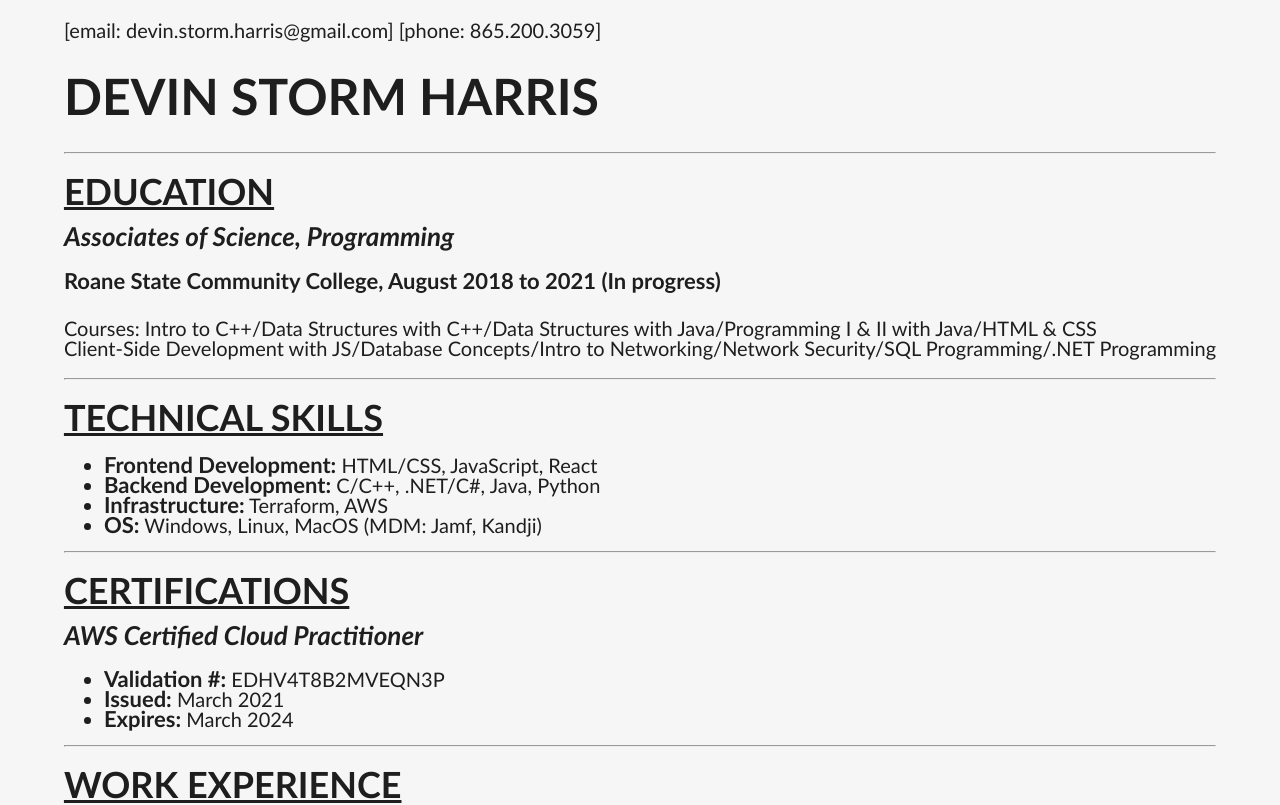
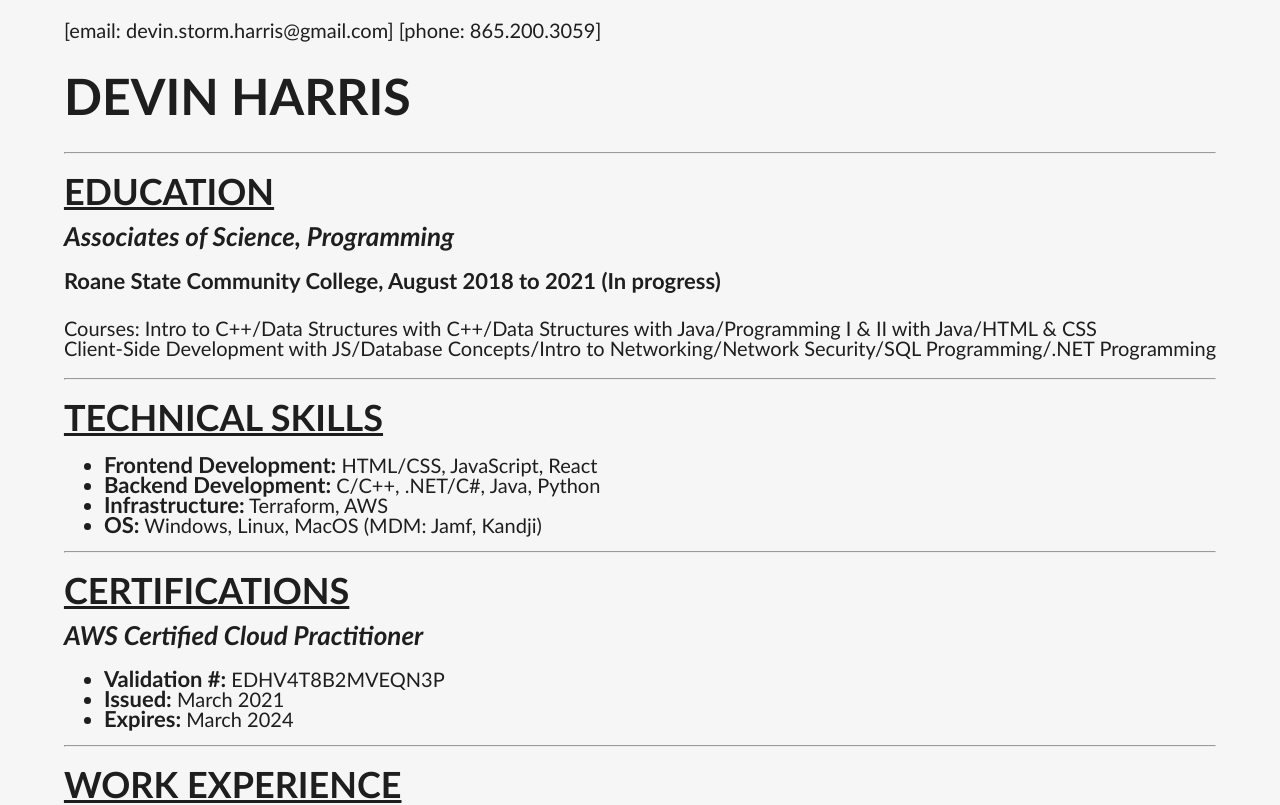
Before and after one commit to DevinStormHarris/resume, a plain HTML site: page index.html in a window 1280 px wide. Shown: the top 805 px of the page. Drawn offline with Linux system fonts and the light colour scheme.

Commit message:
Testing GitHub actions

```diff
--- a/index.html
+++ b/index.html
@@ -27,7 +27,7 @@
 
         <div>
             <p>[email: devin.storm.harris@gmail.com] [phone: 865.200.3059]</p>
-            <h1>DEVIN STORM HARRIS</h1>
+            <h1>DEVIN HARRIS</h1>
         </div>
 
         <hr>
```
